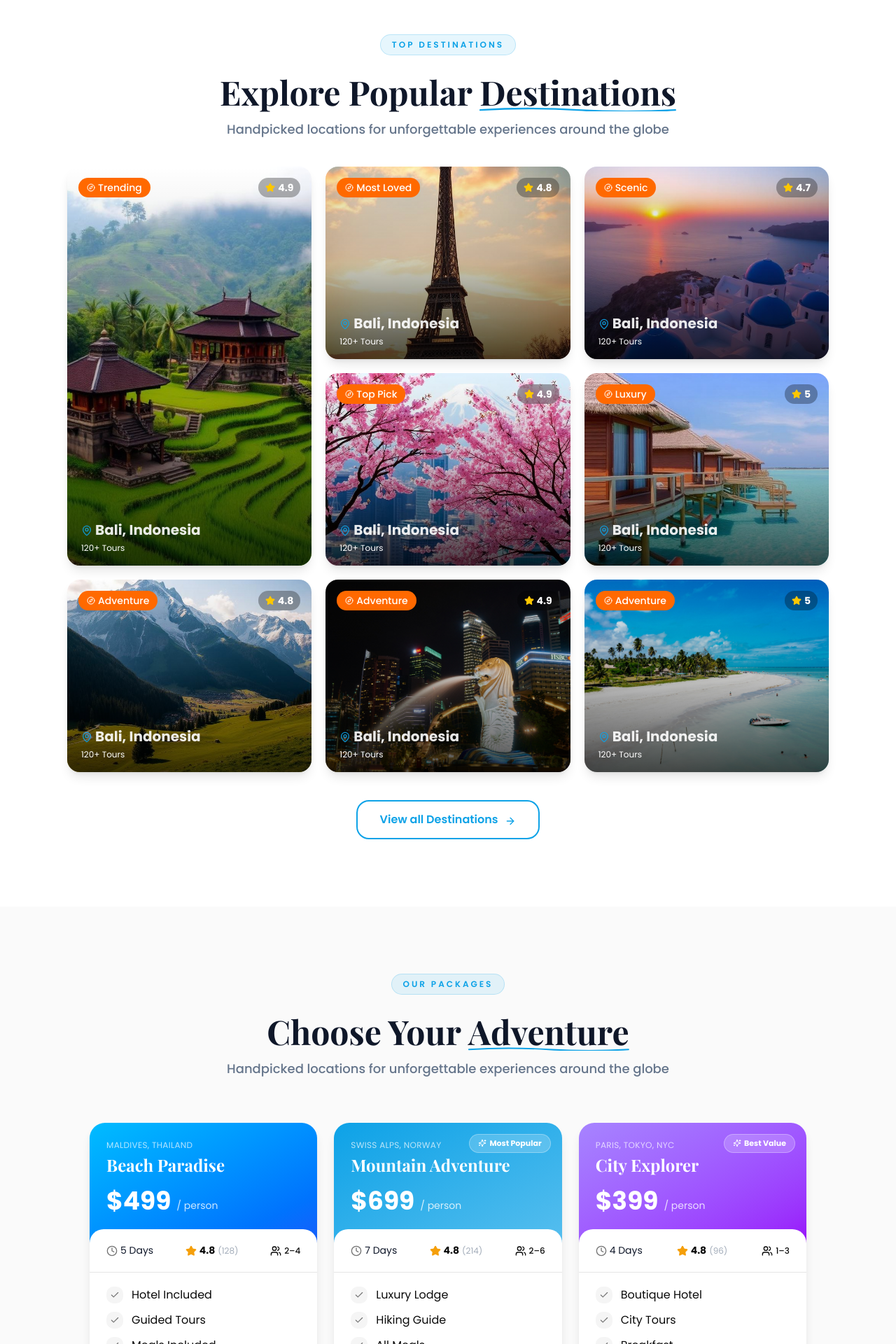
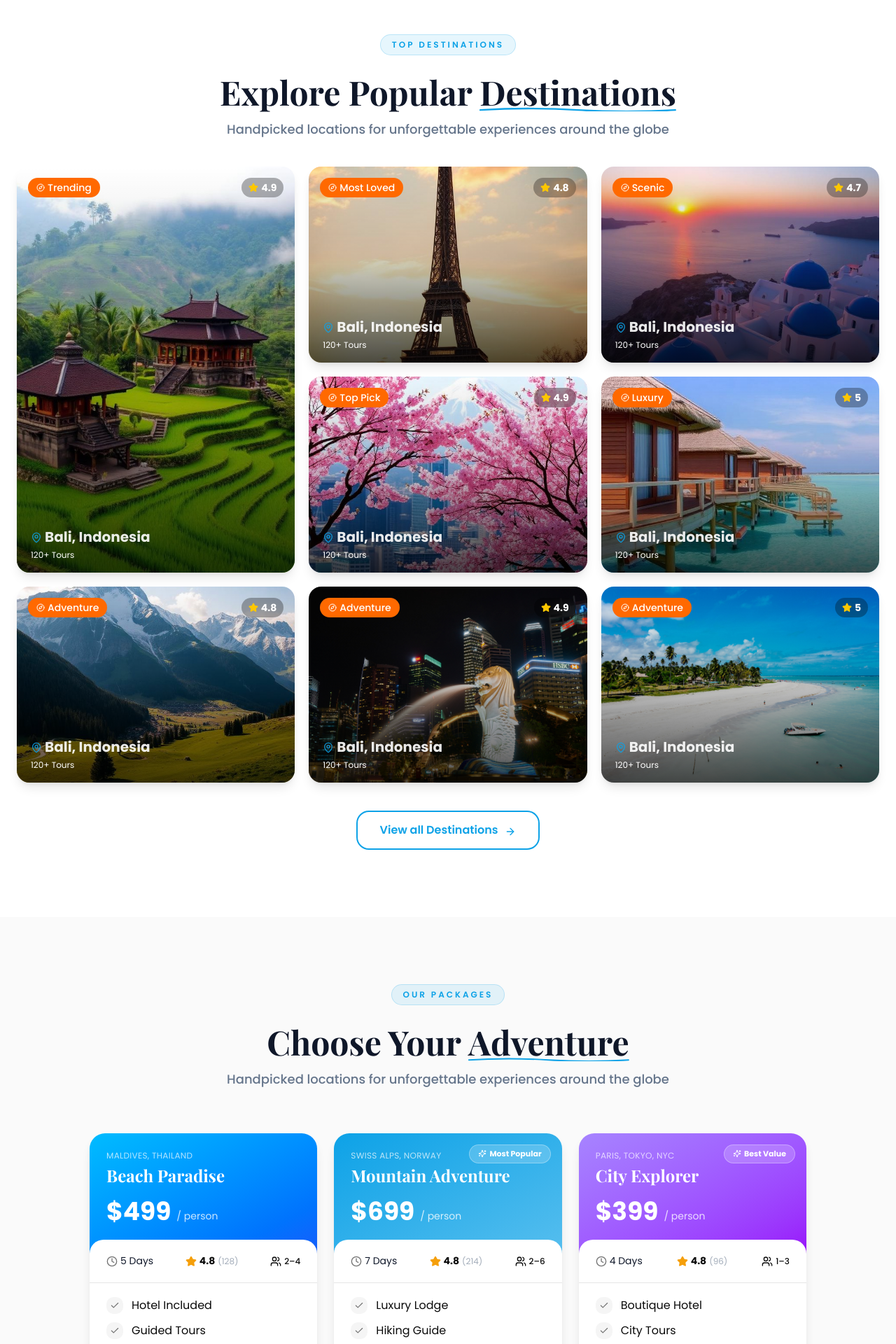
Before and after one commit to orikuOlarotimi/GoVolo, a Next.js app in the folder govolo/: page / in a window 1280 px wide. Shown: the part 880-2800 px from the top of the page at 70% size. Built offline with nearby package versions, Linux system fonts and the light colour scheme.

Commit message:
fixed all pending design issues

```diff
--- a/govolo/components/homepages/AdventureCard.tsx
+++ b/govolo/components/homepages/AdventureCard.tsx
@@ -1,9 +1,9 @@
-import React from 'react'
-import TravelCard from '../card/TravelCard';
+import React from "react";
+import TravelCard from "../card/TravelCard";
 
 const AdventureCard = () => {
   return (
-    <div className="w-full flex items-center justify-between flex-col py-[96px] bg-muted/50">
+    <div className="w-full flex items-center justify-between flex-col py-[96px] bg-muted/50 px-6">
       <div className="w-full container flex items-center justify-center mb-[64px]">
         <div className="flex flex-col items-center justify-between  ">
           <div className="inline-block text-[rgb(13,162,231)] font-[600] text-xs uppercase tracking-[0.25em] px-4 py-1.5 rounded-full bg-[rgb(13,162,231)]/10 border border-[rgb(13,162,231)]/20 mb-3">
@@ -91,6 +91,6 @@ const AdventureCard = () => {
       </div>
     </div>
   );
-}
+};
 
-export default AdventureCard
+export default AdventureCard;
--- a/govolo/components/homepages/Destinations.tsx
+++ b/govolo/components/homepages/Destinations.tsx
@@ -4,7 +4,7 @@ import { Star, MapPin } from "lucide-react";
 import DestinationCard  from "../card/DestinationCard";
 const Destinations = () => {
   return (
-    <div className="w-full flex items-center justify-between flex-col py-[96px]">
+    <div className="w-full flex items-center justify-between flex-col py-[96px] px-6 ">
       <div className="w-full container  flex items-center justify-center">
         <div className="flex flex-col items-center justify-between">
           <div className="inline-block text-[rgb(13,162,231)] font-[600] text-xs uppercase tracking-[0.25em] px-4 py-1.5 rounded-full bg-[rgb(13,162,231)]/10 border border-[rgb(13,162,231)]/20 mb-3">
@@ -35,7 +35,7 @@ const Destinations = () => {
         </div>
       </div>
 
-      <div className="grid grid-cols-1 md:grid-cols-2 lg:grid-cols-3 gap-5 w-full container px-24  my-[40px] auto-rows-[275px]">
+      <div className="grid grid-cols-1 md:grid-cols-2 lg:grid-cols-3 gap-5 w-full container  my-[40px] auto-rows-[280px] max-w-7xl">
         {/* BIG ITEM (spans 2 rows only on desktop) */}
         <div className=" lg:row-span-2">
           <DestinationCard
```
